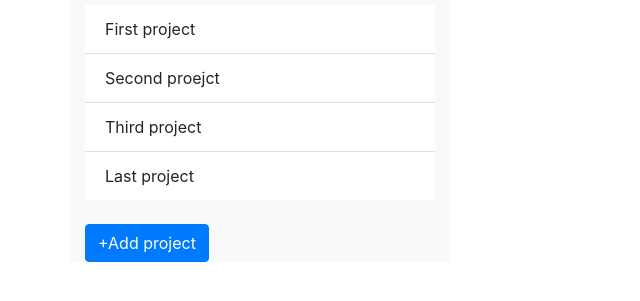
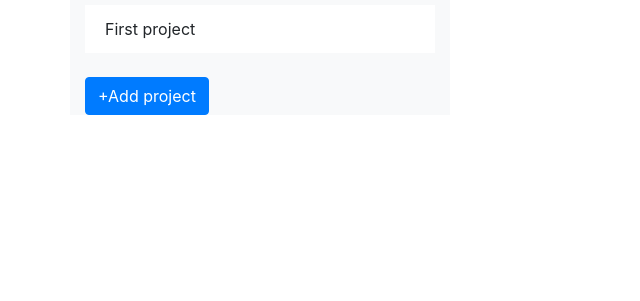
Before and after one commit to dipbazz/todo-app, a website built with webpack: page dist/index.html in a window 1280 px wide. Shown: the part 51-352 px from the top of the page, without its empty margins (0-640 px from the left). Built offline with nearby package versions, Linux system fonts and the light colour scheme.

Commit message:
change index html lists

```diff
--- a/dist/index.html
+++ b/dist/index.html
@@ -19,15 +19,6 @@
           <ul class="list-group list-group-flush mb-4" id="projects">
             <li class="list-group-item">
               First project
-            </li>
-            <li class="list-group-item">
-              Second proejct
-            </li>
-            <li class="list-group-item">
-              Third project
-            </li>
-            <li class="list-group-item">
-              Last project
             </li>
           </ul>
           <button type="button" class="btn btn-primary" data-toggle="modal" data-target="#projectModel">
```
